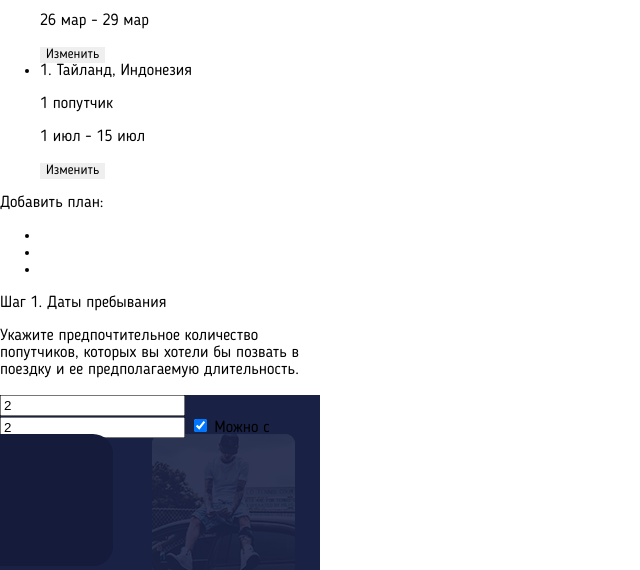
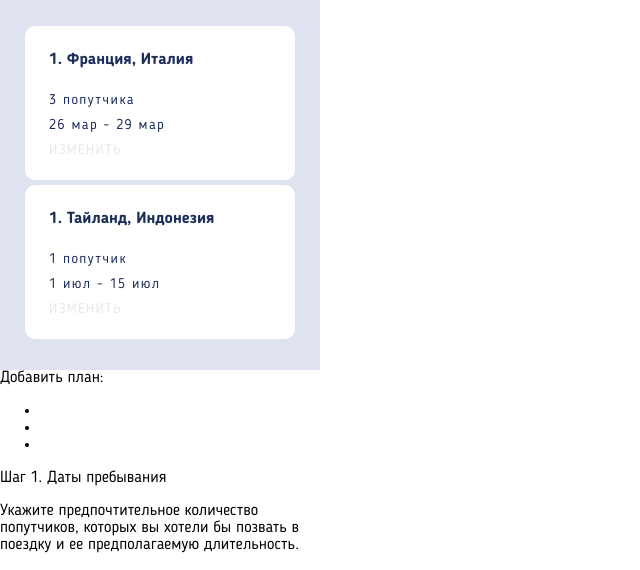
Before and after one commit to HunteX/1316157-pognali-19, a website: page source/form.html in a window 1280 px wide. Shown: the part 664-1234 px from the top of the page, without its empty margins (0-640 px from the left). Drawn offline with nearby package versions, Linux system fonts and the light colour scheme; files that its build step writes are made by us from their sources.

Commit message:
блок мои планы

```diff
--- a/source/form.html
+++ b/source/form.html
@@ -106,25 +106,26 @@
   </section>
 
   <section class="plans">
-    <div class="plans__wrapper">
+    <div class="global-wrapper plans__wrapper">
       <header class="plans__header">
         <div class="plans__caption">Мои планы:</div>
       </header>
-    </div>
+
       <ul class="plans__list myplans">
         <li class="myplans__item">
           <header class="myplans__header">1. Франция, Италия</header>
           <p class="myplans__companions">3 попутчика</p>
           <p class="myplans__period">26 мар - 29 мар</p>
-        <button type="button" class="button myplans__change">Изменить</button>
+          <a href="#" class="myplans__change">Изменить</a>
         </li>
         <li class="myplans__item">
           <header class="myplans__header">1. Тайланд, Индонезия</header>
           <p class="myplans__companions">1 попутчик</p>
           <p class="myplans__period">1 июл - 15 июл</p>
-        <button type="button" class="button myplans__change">Изменить</button>
+          <a href="#" class="myplans__change">Изменить</a>
         </li>
       </ul>
+    </div>
   </section>
 
   <section class="new">
--- a/source/less/form/index.less
+++ b/source/less/form/index.less
@@ -1,2 +1,4 @@
 @import "profile";
 @import "form-caption";
+@import "plans";
+@import "myplans";
--- /dev/null
+++ b/source/less/form/myplans.less
@@ -0,0 +1,52 @@
+@import "../shared/colors";
+@import "../shared/vars";
+
+.myplans {
+  list-style: none;
+  margin: 0;
+  padding: 0;
+  display: flex;
+  flex-direction: column;
+  justify-content: space-around;
+  min-height: 318px;
+
+  &__item {
+    display: flex;
+    flex-direction: column;
+    justify-content: space-around;
+    min-height: 154px;
+    background-color: @white;
+    border-radius: 10px;
+    padding: 24px;
+  }
+
+  &__header {
+    font-size: 16px;
+    font-weight: bold;
+    line-height: 1;
+    color: @dark-slate-blue;
+    margin-bottom: 21px;
+  }
+
+  &__companions,
+  &__period {
+    margin: 0 0 7px;
+    font-size: 14px;
+    font-weight: 500;
+    line-height: 1;
+    letter-spacing: 1.4px;
+    color: @dark-slate-blue;
+  }
+
+  &__change {
+    width: 73px;
+    height: 11px;
+    opacity: 0.3;
+    font-size: 14px;
+    font-weight: 500;
+    font-stretch: normal;
+    letter-spacing: 1.4px;
+    color: rgba(0, 0, 0, 0.3);
+    text-transform: uppercase;
+  }
+}
--- /dev/null
+++ b/source/less/form/plans.less
@@ -0,0 +1,33 @@
+@import "../shared/colors";
+@import "../shared/vars";
+
+.plans {
+  position: relative;
+  background-color: @pale-grey-two;
+  border-radius: 20px 20px 0 0;
+
+  &::before {
+    position: absolute;
+    content: "";
+    top: 0;
+    background-color: @pale-grey;
+    height: 20px;
+    width: 100%;
+    z-index: -1;
+  }
+
+  &__wrapper {
+    display: flex;
+    flex-direction: column;
+    justify-content: space-around;
+    min-height: 456px;
+  }
+
+  &__caption {
+    font-size: 24px;
+    font-weight: bold;
+    line-height: 1;
+    text-align: left;
+    color: @dark-slate-blue;
+  }
+}
```
Lines whose indentation alone changed are shown as unchanged.
